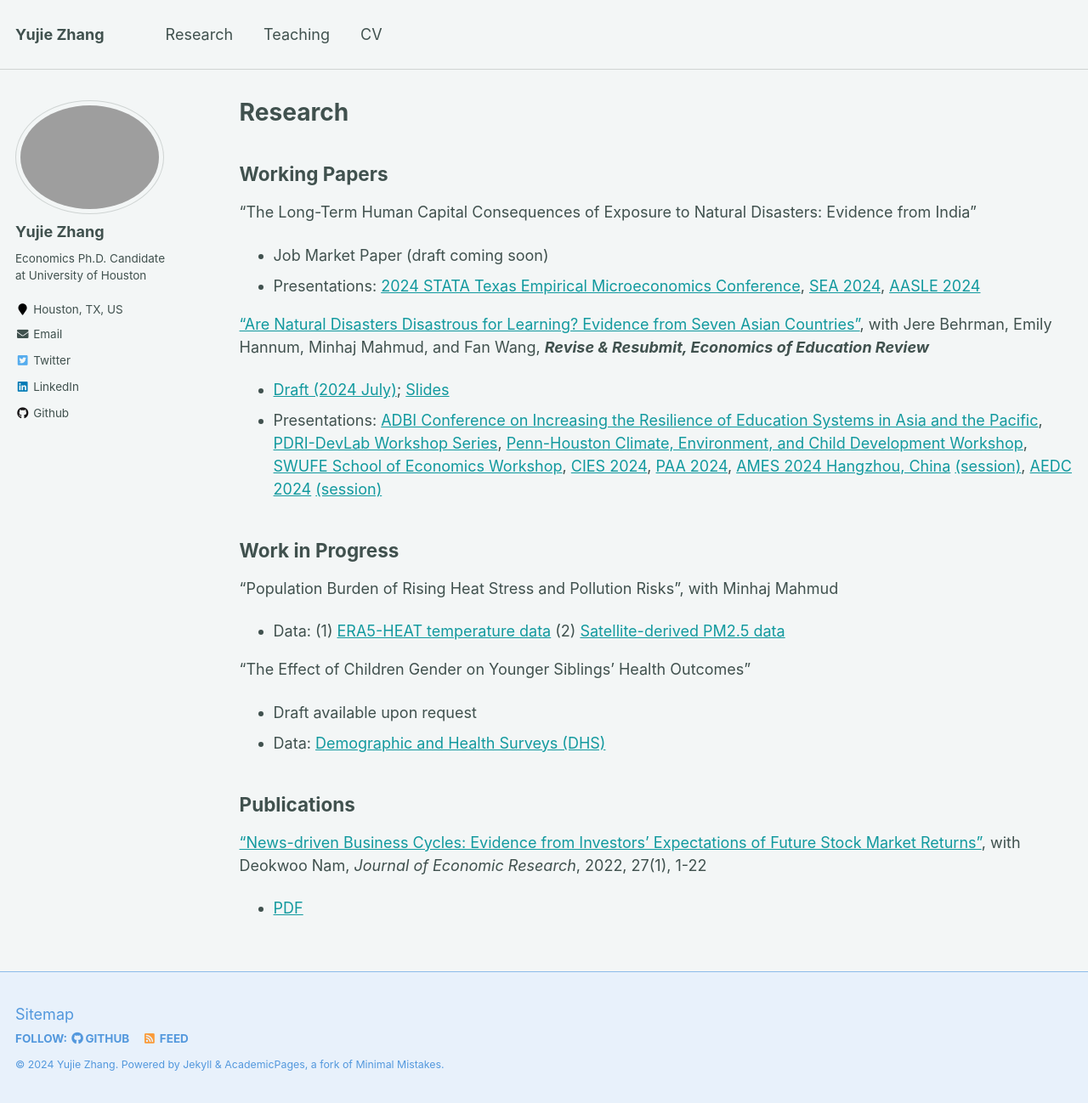
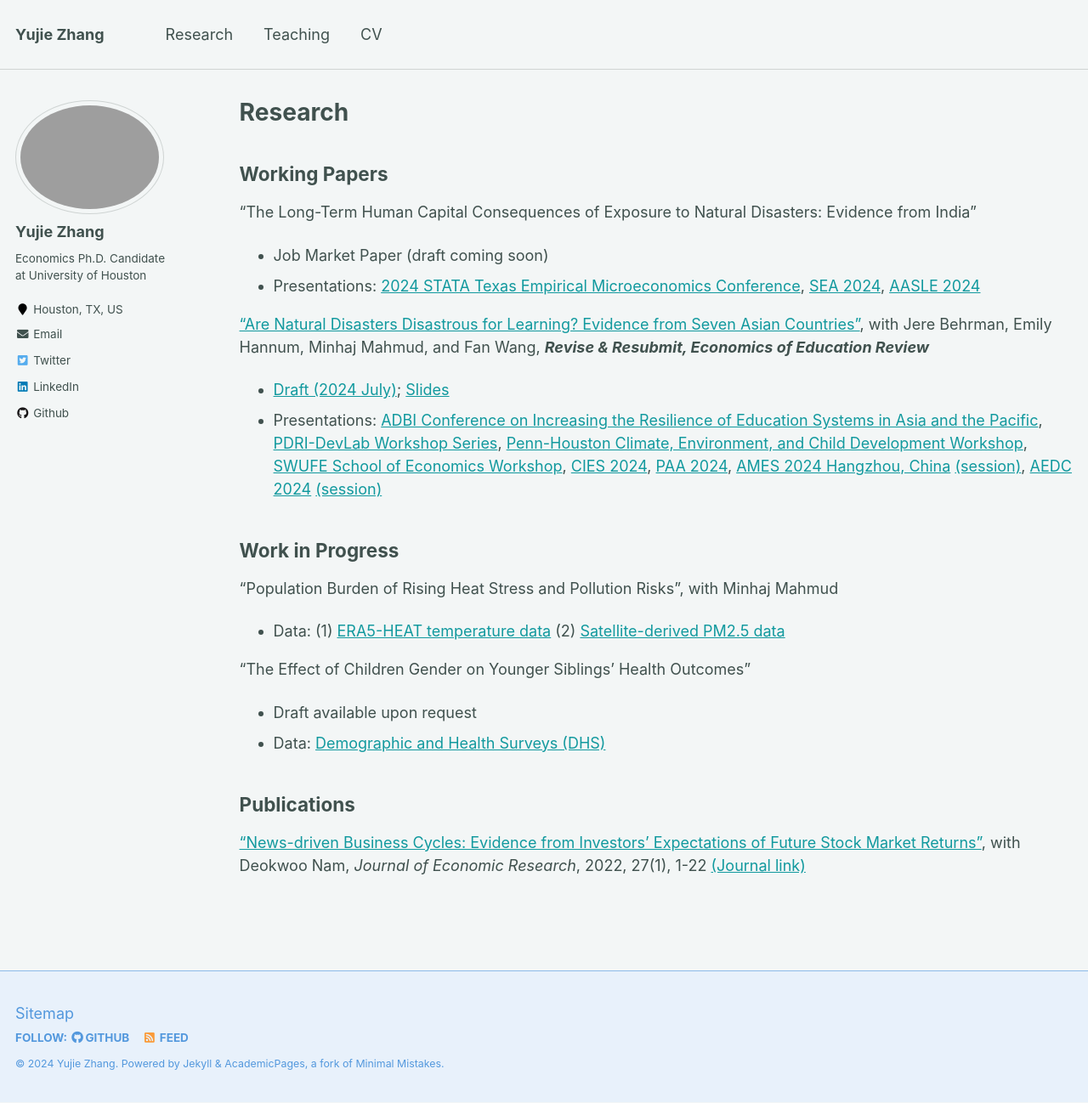
Before and after one commit to yujiezhangecon/yujiezhangecon.github.io, a Jekyll site: the page built from _pages/research.md, in a window 1280 px wide and 1298 px high. Shown: the whole window at 85% size. Built offline with Jekyll 4.4.1, drawn with Linux system fonts in a browser that asks for light colours.

Commit message:
Update research.md

```diff
--- a/_pages/research.md
+++ b/_pages/research.md
@@ -64,7 +64,5 @@ Work in Progress
 Publications
 --
 
-["News-driven Business Cycles: Evidence from Investors’ Expectations of Future Stock Market Returns"](https://papersearch.net/thesis/article.asp?key=3948237),
-with Deokwoo Nam, _Journal of Economic Research_, 2022, 27(1), 1-22
-
-- [PDF](http://yujiezhangecon.github.io/files/ZhangNam.pdf)
+["News-driven Business Cycles: Evidence from Investors’ Expectations of Future Stock Market Returns"](http://yujiezhangecon.github.io/files/ZhangNam.pdf),
+with Deokwoo Nam, _Journal of Economic Research_, 2022, 27(1), 1-22 [(Journal link)](https://papersearch.net/thesis/article.asp?key=3948237)
```
